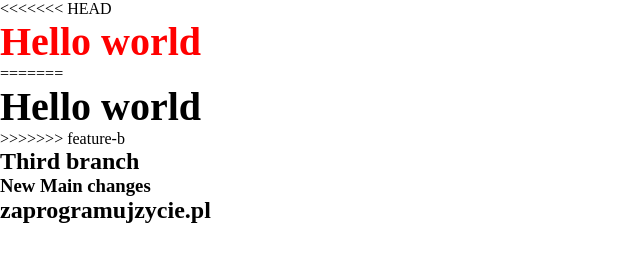
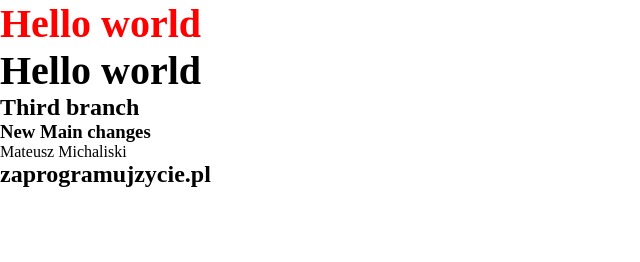
Before and after one commit to zajacHubert/git-course, a plain HTML site: page index.html in a window 1280 px wide. Shown: the whole page, without its empty margins (0-640 px from the left). Drawn offline with Linux system fonts and the light colour scheme.

Commit message:
Added p tag with personal name

```diff
--- a/index.html
+++ b/index.html
@@ -8,13 +8,11 @@
     <link rel="stylesheet" href="./css/styles.css" />
   </head>
   <body>
-<<<<<<< HEAD
     <h1 class="title" style="color: red">Hello world</h1>
-=======
     <h1 class="title2">Hello world</h1>
->>>>>>> feature-b
     <h2>Third branch</h2>
     <h3>New Main changes</h3>
+    <p>Mateusz Michaliski</p>
 
     <h2>zaprogramujzycie.pl</h2>
   </body>
```
